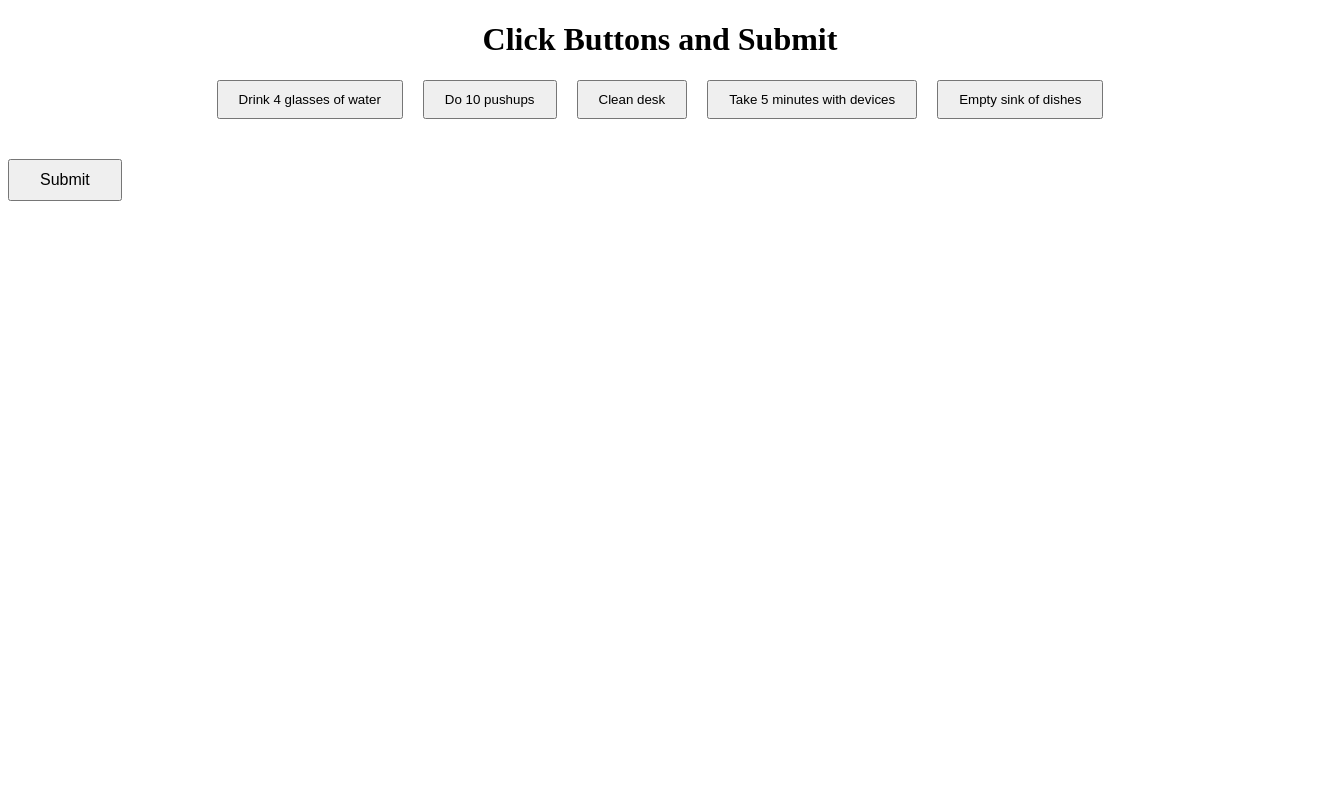
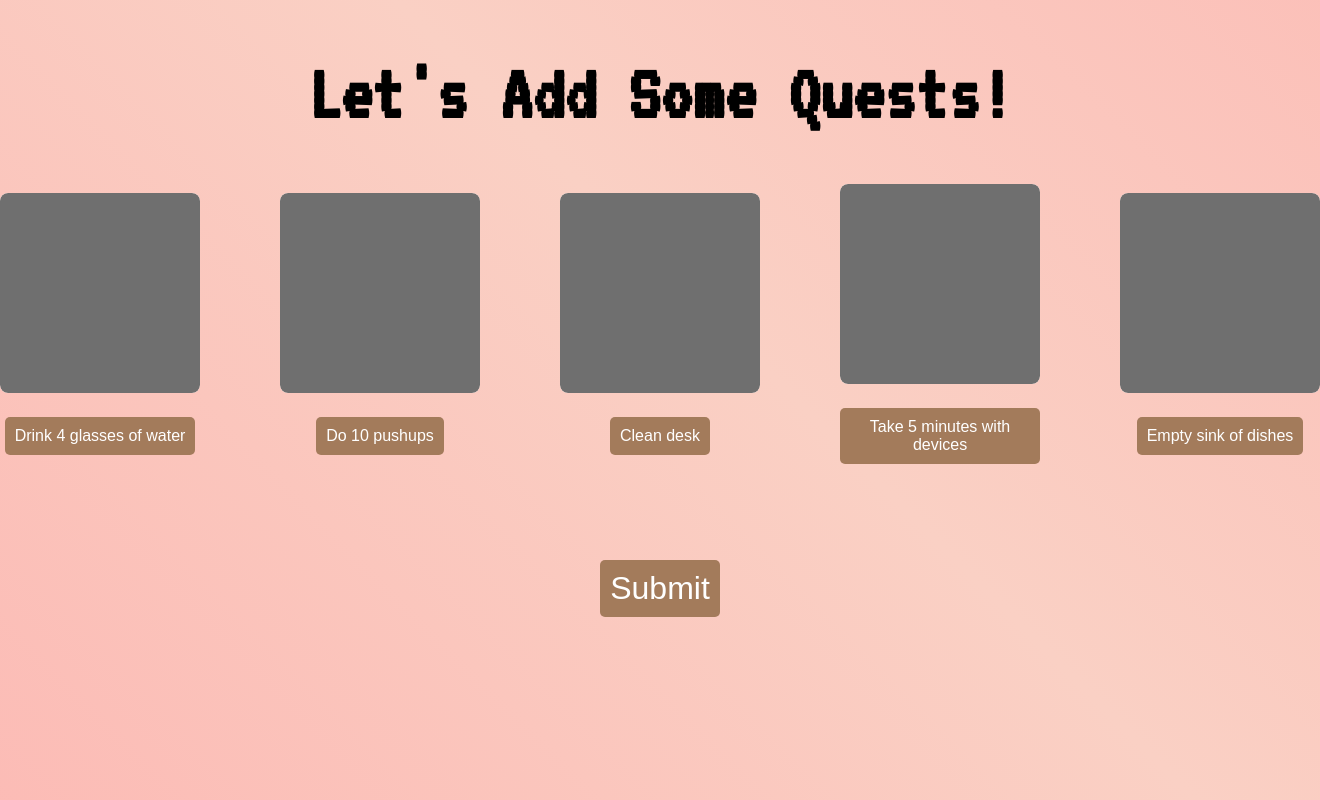
Before and after one commit to KinetiQuestt/KinetiQuest, a Flask app: page /create_quests in a window 1320 px wide. Run offline with Flask 3, Linux system fonts and the light colour scheme.

Commit message:
Extended quests list, revamped create_quests page, fixed pets name in happiness section
Title covers it, needs images above the premade quests to be added in the image placeholder at the current moment.

```diff
--- a/app/templates/create.html
+++ b/app/templates/create.html
@@ -92,6 +92,11 @@
         .pet-option.selected {
             border-color: #a37b5b;
         }
+        @keyframes gradientAnimation {
+            0% { background-position: 0% 50%; }
+            50% { background-position: 100% 50%; }
+            100% { background-position: 0% 50%; }
+        }
     </style>
 </head>
 <body>
--- a/app/templates/newquests.html
+++ b/app/templates/newquests.html
@@ -5,33 +5,140 @@
     <meta name="viewport" content="width=device-width, initial-scale=1.0">
     <title>Button Click Tracker</title>
     <style>
-        .button-container {
+        @import url('https://fonts.googleapis.com/css2?family=VT323&display=swap');
+        body {
             display: flex;
             justify-content: center;
-            margin: 20px;
+            align-items: center;
+            height: 100vh;
+            margin: 0;
+            font-family: Arial, sans-serif;
+            background: linear-gradient(45deg, #ff9a9e, #fad0c4, #ff9a9e);
+            background-size: 300% 300%;
+            animation: gradientAnimation 10s ease infinite;
         }
-        .button-container button {
-            margin: 0 10px;
-            padding: 10px 20px;
+
+        form {
+            text-align: center;
+        }
+
+        .task-container {
+            display: flex;
+            flex-direction: row;
+            align-items: center;
+            gap: 5em;
+            margin-bottom: 2em;
+        }
+
+        .task {
+            display: flex;
+            flex-direction: column;
+            align-items: center;
+            position: relative;
+        }
+
+        .image-placeholder {
+            width: 200px;
+            height: 200px;
+            background-color: #e0e0e0;
+            border-radius: 8px;
+            margin-bottom: 1.5em;
+            position: relative;
+            overflow: hidden;
+        }
+
+        .image-placeholder .overlay {
+            width: 100%;
+            height: 100%;
+            background: rgba(0, 0, 0, 0.5);
+            position: absolute;
+            top: 0;
+            left: 0;
+            display: block;
+            transition: opacity 0.3s ease;
+            border-radius: 8px;
+        }
+
+        .image-placeholder .overlay.hidden {
+            opacity: 0;
+            pointer-events: none;
+        }
+
+        .track-button {
+            background-color: #a37b5b;
+            color: #fff;
+            padding: 10px;
+            border: none;
+            border-radius: 5px;
+            font-size: 1em;
             cursor: pointer;
+            transition: background-color 0.3s ease;
+            width: auto;
         }
+
+        .track-button:hover {
+            background-color: #4a3729;
+        }
+
         .submit-button {
-            margin-top: 20px;
-            padding: 10px 30px;
-            font-size: 16px;
+            background-color: #a37b5b;
+            color: #fff;
+            padding: 10px;
+            border: none;
+            margin-top: 2em;
+            border-radius: 5px;
+            font-size: 2em;
             cursor: pointer;
+            transition: background-color 0.3s ease;
+        }
+
+        .submit-button:hover {
+            background-color: #4a3729;
+        }
+
+        @keyframes gradientAnimation {
+            0% { background-position: 0% 50%; }
+            50% { background-position: 100% 50%; }
+            100% { background-position: 0% 50%; }
         }
     </style>
 </head>
 <body>
-    <h1 style="text-align: center;">Click Buttons and Submit</h1>
+    <div class="header" style="text-align: center; width: 75%; position: fixed; top: 0px; z-index: 900;">
+        <h1 style="font-family: 'VT323', monospace; font-size: 5em; margin: center;">Let's Add Some Quests!</h1>
+    </div>
     <form id="buttonForm" action="" method="POST">
-        <div class="button-container">
-            <button type="button" class="track-button" data-value="Drink 4 glasses of water">Drink 4 glasses of water</button>
-            <button type="button" class="track-button" data-value="Do 10 pushups">Do 10 pushups</button>
-            <button type="button" class="track-button" data-value="Clean desk">Clean desk</button>
-            <button type="button" class="track-button" data-value="Take 5 minutes with devices">Take 5 minutes with devices</button>
-            <button type="button" class="track-button" data-value="Empty sink of dishes">Empty sink of dishes</button>
+        <div class="task-container">
+            <div class="task">
+                <div class="image-placeholder">
+                    <div class="overlay"></div>
+                </div>
+                <button type="button" class="track-button" data-value="Drink 4 glasses of water">Drink 4 glasses of water</button>
+            </div>
+            <div class="task">
+                <div class="image-placeholder">
+                    <div class="overlay"></div>
+                </div>
+                <button type="button" class="track-button" data-value="Do 10 pushups">Do 10 pushups</button>
+            </div>
+            <div class="task">
+                <div class="image-placeholder">
+                    <div class="overlay"></div>
+                </div>
+                <button type="button" class="track-button" data-value="Clean desk">Clean desk</button>
+            </div>
+            <div class="task">
+                <div class="image-placeholder">
+                    <div class="overlay"></div>
+                </div>
+                <button type="button" class="track-button" data-value="Take 5 minutes with devices">Take 5 minutes with devices</button>
+            </div>
+            <div class="task">
+                <div class="image-placeholder">
+                    <div class="overlay"></div>
+                </div>
+                <button type="button" class="track-button" data-value="Empty sink of dishes">Empty sink of dishes</button>
+            </div>
         </div>
         <input type="hidden" name="clickedButtons" id="clickedButtons">
         <button type="submit" class="submit-button">Submit</button>
@@ -40,17 +147,20 @@
     <script>
         const clickedButtons = [];
         const buttons = document.querySelectorAll('.track-button');
+        const overlays = document.querySelectorAll('.overlay');
 
-        buttons.forEach(button => {
+        buttons.forEach((button, index) => {
             button.addEventListener('click', () => {
                 const value = button.getAttribute('data-value');
                 if (!clickedButtons.includes(value)) {
                     clickedButtons.push(value);
-                    button.style.backgroundColor = 'lightgreen'; // Visually indicate selection
+                    button.style.backgroundColor = 'Peru';
+                    overlays[index].classList.add('hidden');
                 } else {
                     // Remove button from the clicked list if clicked again
                     clickedButtons.splice(clickedButtons.indexOf(value), 1);
                     button.style.backgroundColor = ''; // Reset color
+                    overlays[index].classList.remove('hidden'); // Add overlay back
                 }
             });
         });
```
Also changed, not shown: app/templates/home.html (+5 -5 lines).
